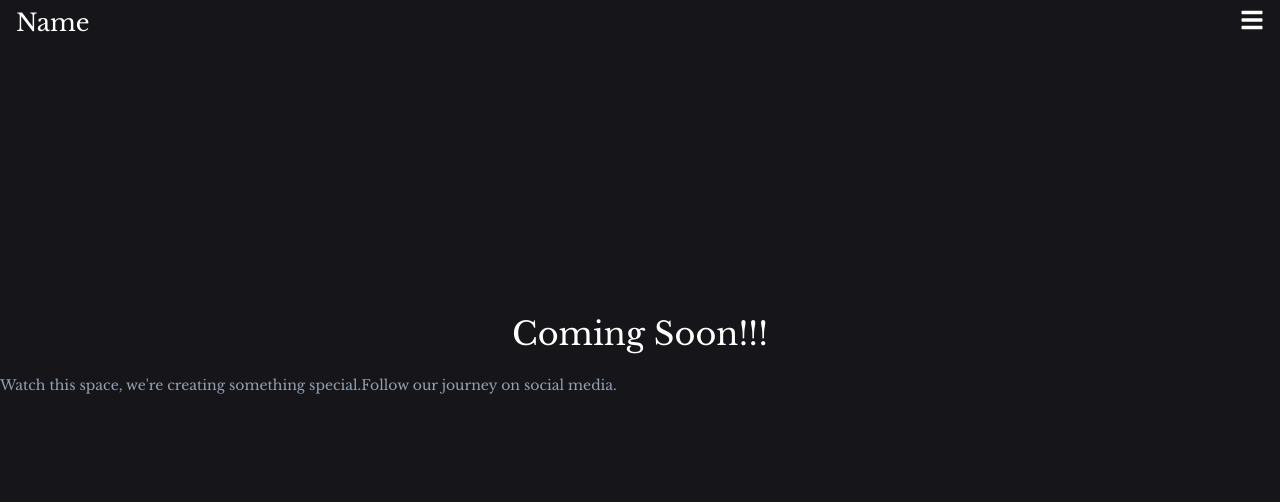
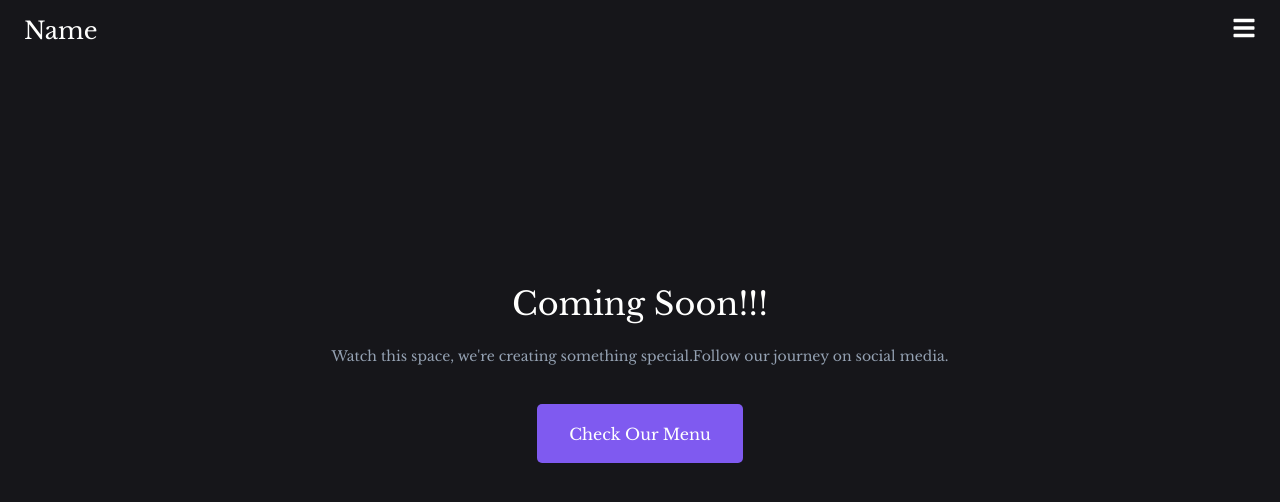
Before and after one commit to marioenpi1012/business, a React (Create React App) app in the folder business/: page / in a window 1280 px wide. Shown: the top 502 px of the page. Built offline with nearby package versions, Linux system fonts and the light colour scheme.

Commit message:
menu button added in home

```diff
--- a/business/package.json
+++ b/business/package.json
@@ -1,6 +1,6 @@
 {
   "name": "business",
-  "homepage": "https://marioenpi1012.github.io/business",
+  "homepage": "https://marioenpi1012.github.io/business/",
   "version": "0.1.0",
   "private": true,
   "dependencies": {
--- a/business/src/App.js
+++ b/business/src/App.js
@@ -1,18 +1,17 @@
 import './App.scss';
-import {BrowserRouter as Router,Routes, Route} from 'react-router-dom'
+import {BrowserRouter as Router,Routes, Route, Navigate} from 'react-router-dom'
 import Nav from './components/Nav'
 import Menu from './components/Menu'
 import NotFound from './components/NotFound'
 import Home from './components/Home'
 import Place from './components/Place'
-
 function App() {
   return (
     <>
-      <Router>
+      <Router basename='/'>
           <Nav/>
         <Routes>
-          <Route path='/' element={<Home/>} />
+          <Route exact path='/' element={<Home/>} />
           <Route path='/menu' element={<Menu/>} exact/>
           <Route path='/location' element={<Place/>} exact/>
           <Route path="*" element={<NotFound/>} />
--- a/business/src/App.scss
+++ b/business/src/App.scss
@@ -16,7 +16,7 @@ body{
     display: flex;
     justify-content: space-between;
     position: relative;
-    margin:.5rem 1rem;
+    margin:1rem 1.5rem;
     font-size: 1.5rem;
     a{
         text-decoration: none;
@@ -59,7 +59,7 @@ body{
         color: $fontColor;
         text-transform: capitalize;
         .active{
-            border-bottom: 1px solid $stroke;
+            border-bottom: 3px solid $stroke;
         }
 
     }
@@ -99,7 +99,7 @@ body{
 }
 .Location{
     position: relative;
-    height: 100vh;
+    height: 90vh;
     display: flex;
     flex-direction:column;
     justify-content: space-around;
@@ -134,7 +134,7 @@ body{
 }
 .Home{
     height: 100vh;
-    .container{
+    .comingSoonContainer{
         display: flex;
         flex-direction: column;
         height: 80%;
@@ -152,6 +152,8 @@ body{
         }
         h4{
             height: 64px;
+            max-width: 70%;
+            margin: 0 auto;
             font-weight: 400;
             font-size: .875rem;
             line-height: 17px;
@@ -160,6 +162,25 @@ body{
             text-align: center;
             color: #94A1B2;
         }
+        a{
+            text-align: center;
+            text-decoration: none;
+            input{
+                -webkit-appearance: button;
+                -moz-appearance: button;
+                background:#7f5af0 ;
+                color: $HeadLineColor;
+                text-transform: capitalize;
+                padding: 1.2rem 2rem;
+                margin: 1rem 0;
+                font-size: 1rem;
+                border: none;
+                -webkit-border-radius:5px;
+                -moz-border-radius:5px;
+                border-radius: 5px;
+                cursor: pointer;
+            }
+        }
     }
 
 }
--- a/business/src/components/Home.js
+++ b/business/src/components/Home.js
@@ -1,5 +1,6 @@
 import React from 'react'
 import { Helmet } from 'react-helmet-async'
+import { Link } from 'react-router-dom'
 
 const Home = () => {
     return (
@@ -9,9 +10,12 @@ const Home = () => {
                 <meta name="description" content="Salvadorian food ranging from pupusas, Salvadorean Style breakfast to lunch. Come visit us and have a great time with our delicious food." />
                 <link rel="canonical" href="/" />
             </Helmet>
-            <div className="container">
+            <div className="comingSoonContainer">
                 <h1>Coming Soon!!!</h1>
                 <h4>Watch this space, we're creating something special.Follow our journey on social media.</h4>
+                <Link to='/menu'>
+                    <input type="button" value="Check our Menu" />
+                </Link>
             </div>
             </div>
     )
```
Also changed, not shown: 1 other file (tests, documents, lock files or other folders).
